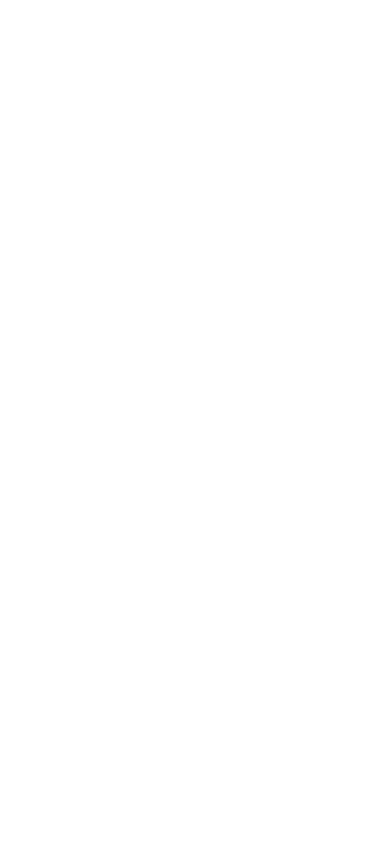
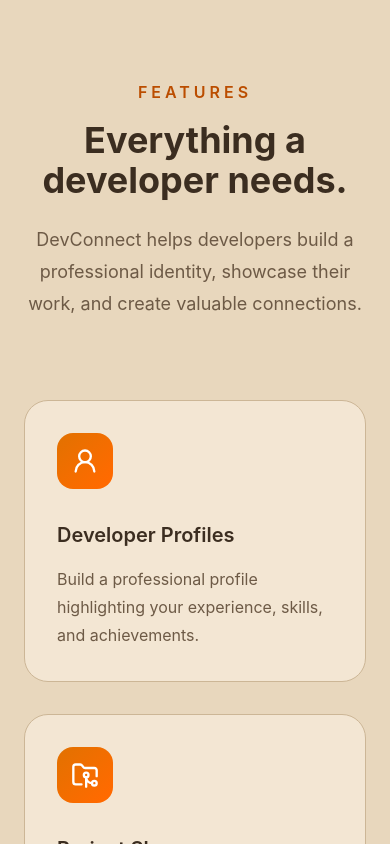
Before and after one commit to bmhmm/devconnect, a Next.js app: page / in a window 390 px wide. Shown: the part 920-1764 px from the top of the page. Before the commit the page ends 904 px from the top, so only its background shows below. Built offline with nearby package versions, Linux system fonts and the light colour scheme.

Commit message:
feat: add responsive features section

```diff
--- a/app/page.tsx
+++ b/app/page.tsx
@@ -19,13 +19,14 @@
 
 import Navbar from "@/components/layout/Navbar";
 import Hero from "@/components/home/Hero";
+import Features from "@/components/home/Features";
 
 export default function Home() {
   return (
     <>
       <Navbar />
       <Hero />
-
+      <Features />
     </>
   );
 }
--- a/components/home/Features.tsx
+++ b/components/home/Features.tsx
@@ -0,0 +1,81 @@
+import {
+  UserRound,
+  FolderGit2,
+  Users,
+  Sparkles,
+} from "lucide-react";
+
+const features = [
+  {
+    icon: UserRound,
+    title: "Developer Profiles",
+    description:
+      "Build a professional profile highlighting your experience, skills, and achievements.",
+  },
+  {
+    icon: FolderGit2,
+    title: "Project Showcase",
+    description:
+      "Showcase your best projects with live demos, GitHub repositories, and technology stacks.",
+  },
+  {
+    icon: Users,
+    title: "Meaningful Networking",
+    description:
+      "Connect with developers, grow your network, and discover exciting collaboration opportunities.",
+  },
+  {
+    icon: Sparkles,
+    title: "Skills & Expertise",
+    description:
+      "Display your technical skills and stand out to recruiters and fellow developers.",
+  },
+];
+
+export default function Features() {
+  return (
+    <section className="bg-[var(--color-background)] py-24">
+      <div className="mx-auto max-w-7xl px-6">
+        <div className="mx-auto max-w-3xl text-center">
+          <p className="font-semibold uppercase tracking-[0.25em] text-amber-700">
+            Features
+          </p>
+
+          <h2 className="mt-4 text-4xl font-bold text-[var(--color-text)] md:text-5xl">
+            Everything a developer needs.
+          </h2>
+
+          <p className="mt-6 text-lg leading-8 text-[var(--color-text-light)]">
+            DevConnect helps developers build a professional identity,
+            showcase their work, and create valuable connections.
+          </p>
+        </div>
+
+        <div className="mt-20 grid gap-8 sm:grid-cols-2 xl:grid-cols-4">
+          {features.map((feature) => {
+            const Icon = feature.icon;
+
+            return (
+              <div
+                key={feature.title}
+                className="group rounded-3xl border border-[var(--color-border)] bg-[var(--color-surface)] p-8 transition-all duration-300 hover:-translate-y-2 hover:shadow-2xl hover:shadow-amber-700/10"
+              >
+                <div className="flex h-14 w-14 items-center justify-center rounded-2xl bg-gradient-to-br from-amber-600 to-orange-500 text-white">
+                  <Icon size={28} />
+                </div>
+
+                <h3 className="mt-8 text-xl font-semibold text-[var(--color-text)]">
+                  {feature.title}
+                </h3>
+
+                <p className="mt-4 leading-7 text-[var(--color-text-light)]">
+                  {feature.description}
+                </p>
+              </div>
+            );
+          })}
+        </div>
+      </div>
+    </section>
+  );
+}
```
